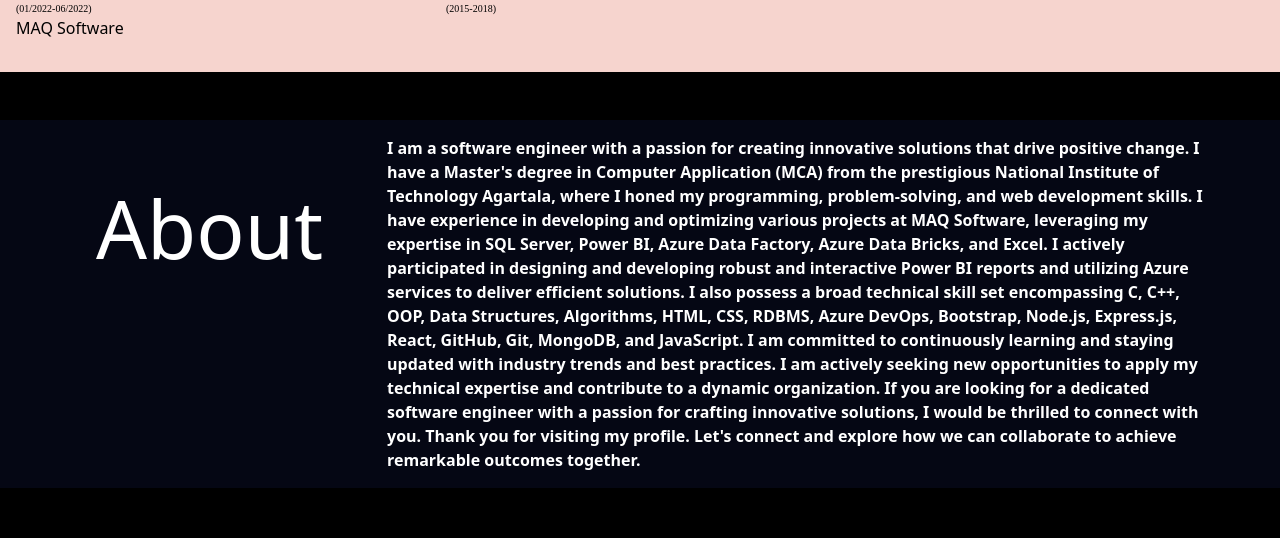
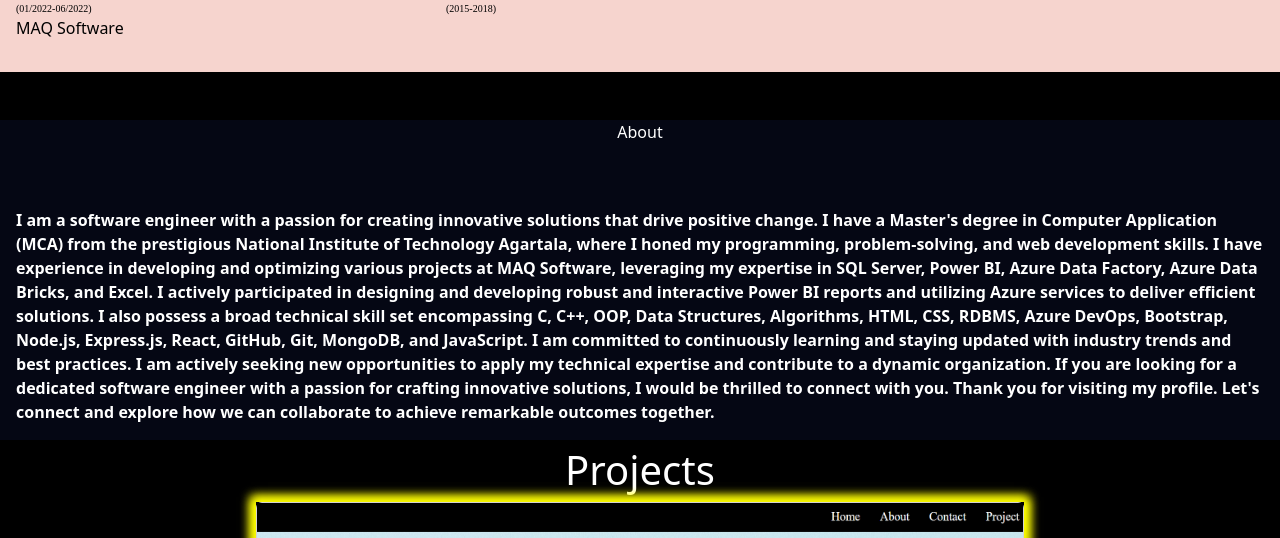
Before and after one commit to Ankitthakur2/Web-Portfolio, a React (Create React App) app: page / in a window 1280 px wide. Shown: the part 1330-1868 px from the top of the page. Built offline with nearby package versions, Linux system fonts and the light colour scheme; grey boxes are pictures that could not be loaded; the HTML template or start-up script is replaced by a standard one; a web font is replaced by a local one.

Commit message:
Update Experience.js

```diff
--- a/src/routes/Experience.js
+++ b/src/routes/Experience.js
@@ -72,7 +72,7 @@ const Experience = () => {
       </div>
       <div className="about-second">
 
-        <div className="intro">
+        <div >
           <p className="intro"> About</p>
      <div className="Intro">
   I am a software engineer with a passion for creating innovative solutions that drive positive change. I have a Master's degree in Computer Application (MCA) from the prestigious National Institute of Technology Agartala, where I honed my programming, problem-solving, and web development skills.
```
